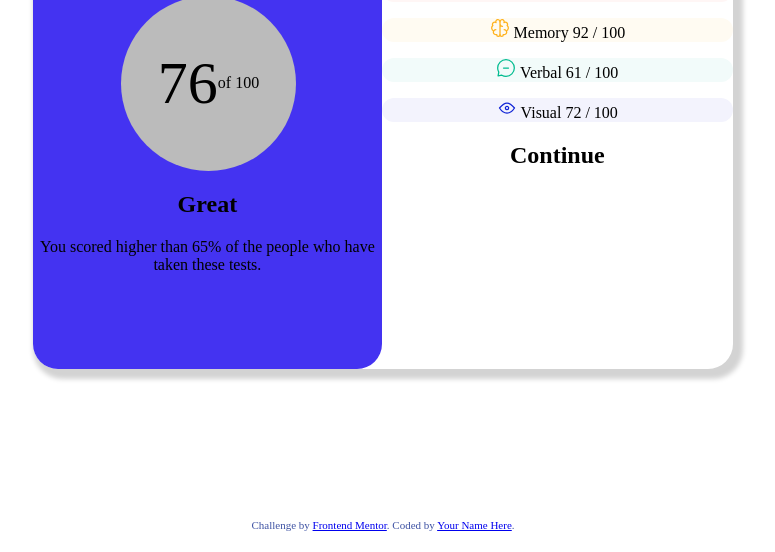
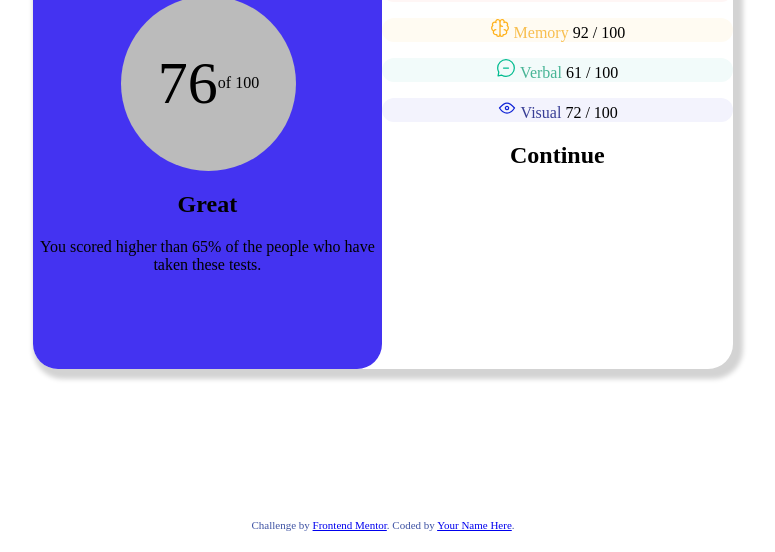
Before and after one commit to MSperanza3/frontend-results-summary, a plain HTML site: page index.html in a window 1280 px wide. Shown: the part 264-816 px from the top of the page, without its empty margins (257-1032 px from the left). Drawn offline with Linux system fonts and the light colour scheme.

Commit message:
added colors to span

```diff
--- a/index.html
+++ b/index.html
@@ -33,17 +33,17 @@
       </p>
       <p class="memory">
         <img src="assets/images/icon-memory.svg">
-      Memory
+        <span style="color:#F8BE4E">Memory</span>
       92 / 100
       </p>
       <p class="verbal">
         <img src="assets/images/icon-verbal.svg">
-      Verbal
+        <span style="color:#47B495">Verbal</span>
       61 / 100
       </p>
       <p class="visual">
         <img src="assets/images/icon-visual.svg">
-      Visual
+        <span style="color:#383E95">Visual</span>
       72 / 100
       </p>
   <h1>Continue</h1>
```
